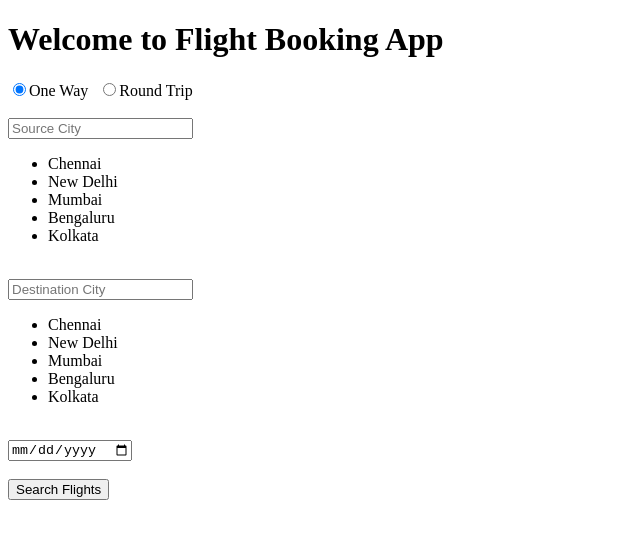
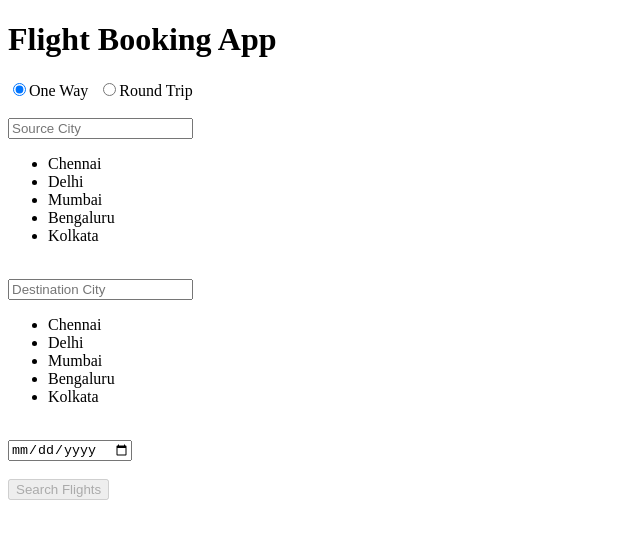
Before and after one commit to acciojob/phoenix-airlines-banuraj2402-ops, a React app: page / in a window 1280 px wide. Shown: the top 538 px of the page, without its empty margins (0-640 px from the left). Built offline with nearby package versions, Linux system fonts and the light colour scheme.

Commit message:
fix: updated import path and dropdown visibility for flight search

```diff
--- a/src/components/FlightSearch.js
+++ b/src/components/FlightSearch.js
@@ -1,7 +1,7 @@
 import React, { useState } from "react";
 import { useNavigate } from "react-router-dom";
 
-const CITIES = ["Chennai", "New Delhi", "Mumbai", "Bengaluru", "Kolkata"];
+const CITIES = ["Chennai", "Delhi", "Mumbai", "Bengaluru", "Kolkata"];
 
 function FlightSearch() {
   const [tripType, setTripType] = useState("oneway");
@@ -15,10 +15,10 @@ function FlightSearch() {
   const navigate = useNavigate();
 
   const flights = [
-    { id: 1, airline: "IndiGo",    from: "Chennai", to: "New Delhi", time: "10:30 AM", price: 4500 },
+    { id: 1, airline: "IndiGo",    from: "Chennai", to: "Delhi", time: "10:30 AM", price: 4500 },
     { id: 2, airline: "Air India", from: "Chennai", to: "Mumbai",    time: "2:00 PM",  price: 5200 },
     { id: 3, airline: "Air India", from: "Mumbai",  to: "Bengaluru", time: "4:00 AM",  price: 3600 },
-    { id: 4, airline: "IndiGo",    from: "New Delhi", to: "Chennai", time: "8:00 PM",  price: 4800 },
+    { id: 4, airline: "IndiGo",    from: "Delhi", to: "Chennai", time: "8:00 PM",  price: 4800 },
     { id: 5, airline: "SpiceJet",  from: "Chennai", to: "Kolkata",   time: "11:00 AM", price: 5000 }
   ];
 
@@ -43,7 +43,7 @@ function FlightSearch() {
 
   return (
     <div>
-      <h1>Welcome to Flight Booking App</h1>
+      <h1>Flight Booking App</h1>
 
       <label>
         <input
@@ -128,7 +128,10 @@ function FlightSearch() {
 
       <br /><br />
 
-      <button onClick={handleSearch}>
+      <button
+        disabled={!from || !to || !date}
+        onClick={handleSearch}
+      >
         Search Flights
       </button>
 
@@ -146,7 +149,7 @@ function FlightSearch() {
             <p>{flight.from} → {flight.to}</p>
             <p>{flight.time}</p>
             <button
-              className="book-flight"
+              className="book_flight"
               onClick={() =>
                 navigate("/flight-booking", { state: { flight } })
               }
```
